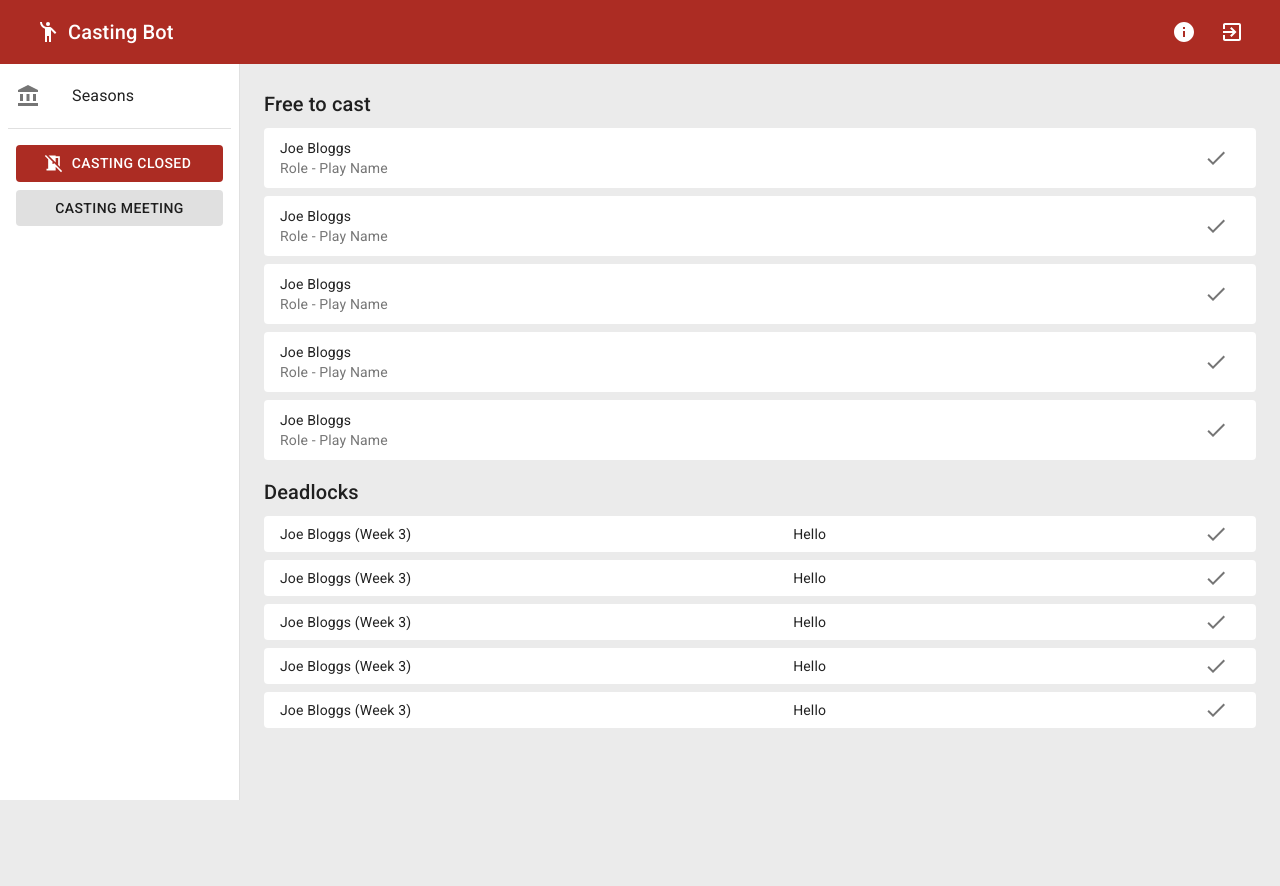
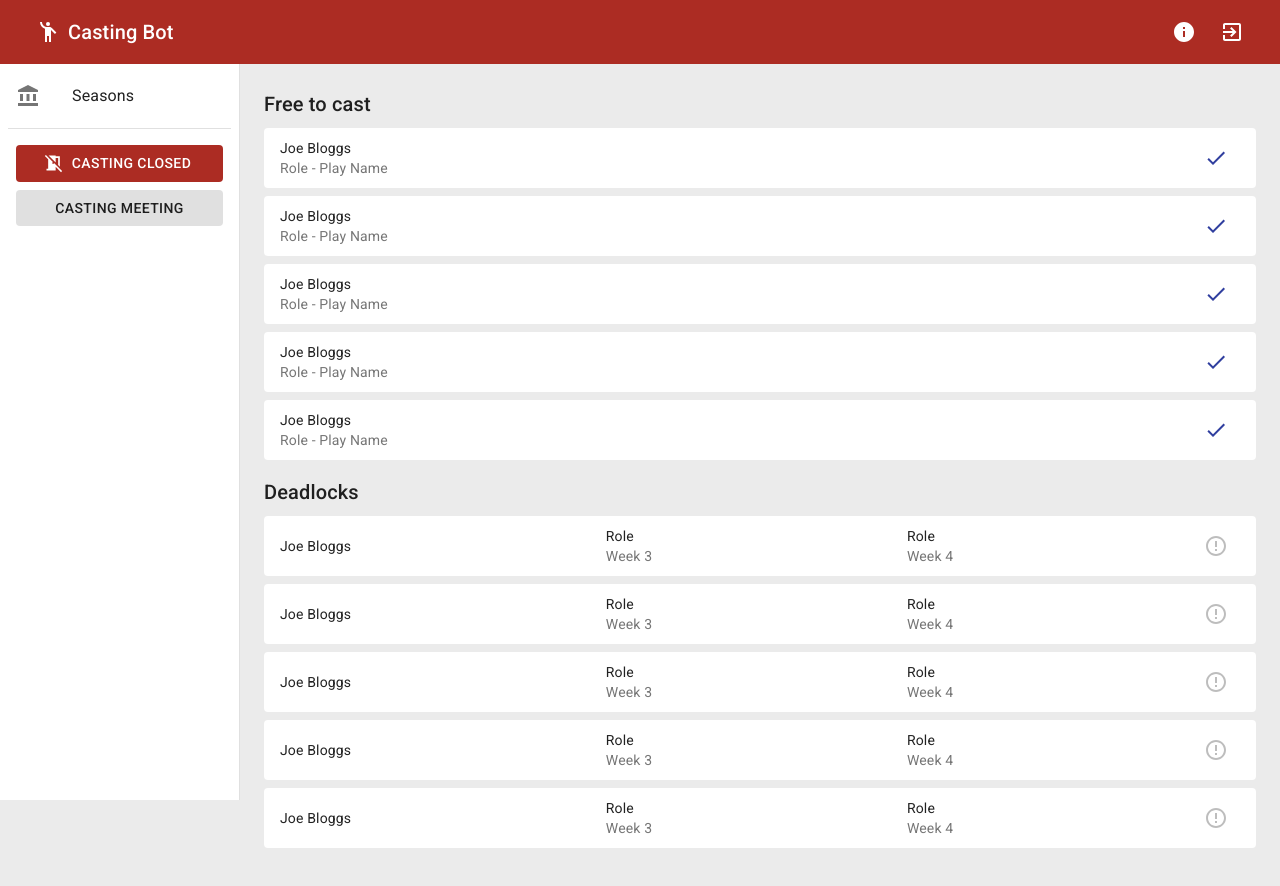
Before and after one commit to jpderrick/Casting-Bot-2.0, a React (Create React App) app: page / in a window 1280 px wide. Before the commit the page ends 800 px from the top, so only its background shows below. Built offline with nearby package versions, Linux system fonts and the light colour scheme.

Commit message:
Updated CM UI Design

```diff
--- a/src/components/Deadlocks.js
+++ b/src/components/Deadlocks.js
@@ -11,8 +11,7 @@ import {
   Paper,
 } from "@material-ui/core";
 import _ from "lodash";
-
-import CheckIcon from "@material-ui/icons/Check";
+import ErrorOutlineIcon from "@material-ui/icons/ErrorOutline";
 
 const styles = (theme) => ({
   personToCast: { marginBottom: theme.spacing() },
@@ -27,12 +26,14 @@ const Deadlocks = ({ classes, ...props }) => {
           return (
             <Paper className={classes.personToCast}>
               <ListItem>
-                <ListItemText>Joe Bloggs (Week 3) </ListItemText>
-                <ListItemText>Hello</ListItemText>
+                <ListItemText>Joe Bloggs</ListItemText>
+                <ListItemText primary={"Role"} secondary={"Week 3"} />
+                <ListItemText primary={"Role"} secondary={"Week 4"} />
+
                 <ListItemSecondaryAction>
-                  <Tooltip title="Cast">
-                    <IconButton>
-                      <CheckIcon />
+                  <Tooltip title="Needs Resolving!">
+                    <IconButton disabled>
+                      <ErrorOutlineIcon />
                     </IconButton>
                   </Tooltip>
                 </ListItemSecondaryAction>
--- a/src/components/FreeToCast.js
+++ b/src/components/FreeToCast.js
@@ -34,7 +34,7 @@ const FreeToCast = ({ classes, ...props }) => {
 
                 <ListItemSecondaryAction>
                   <Tooltip title="Cast">
-                    <IconButton>
+                    <IconButton color="secondary">
                       <CheckIcon />
                     </IconButton>
                   </Tooltip>
```
